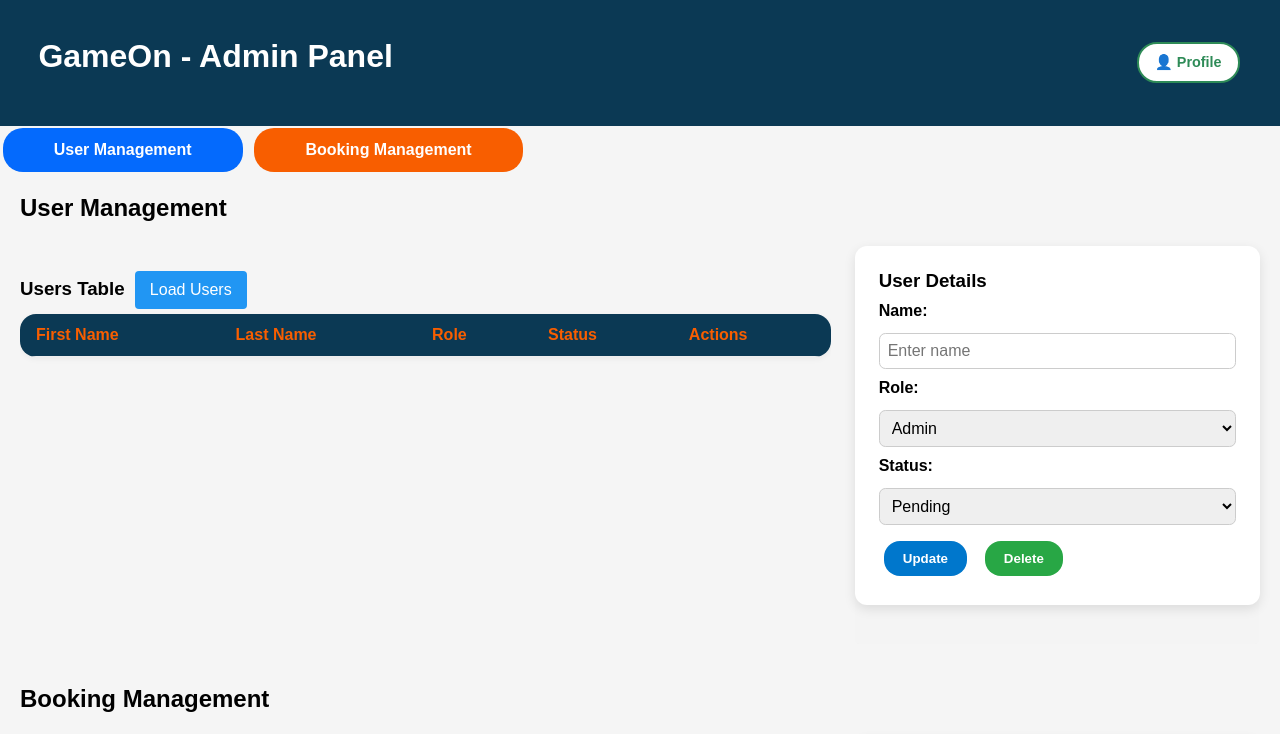
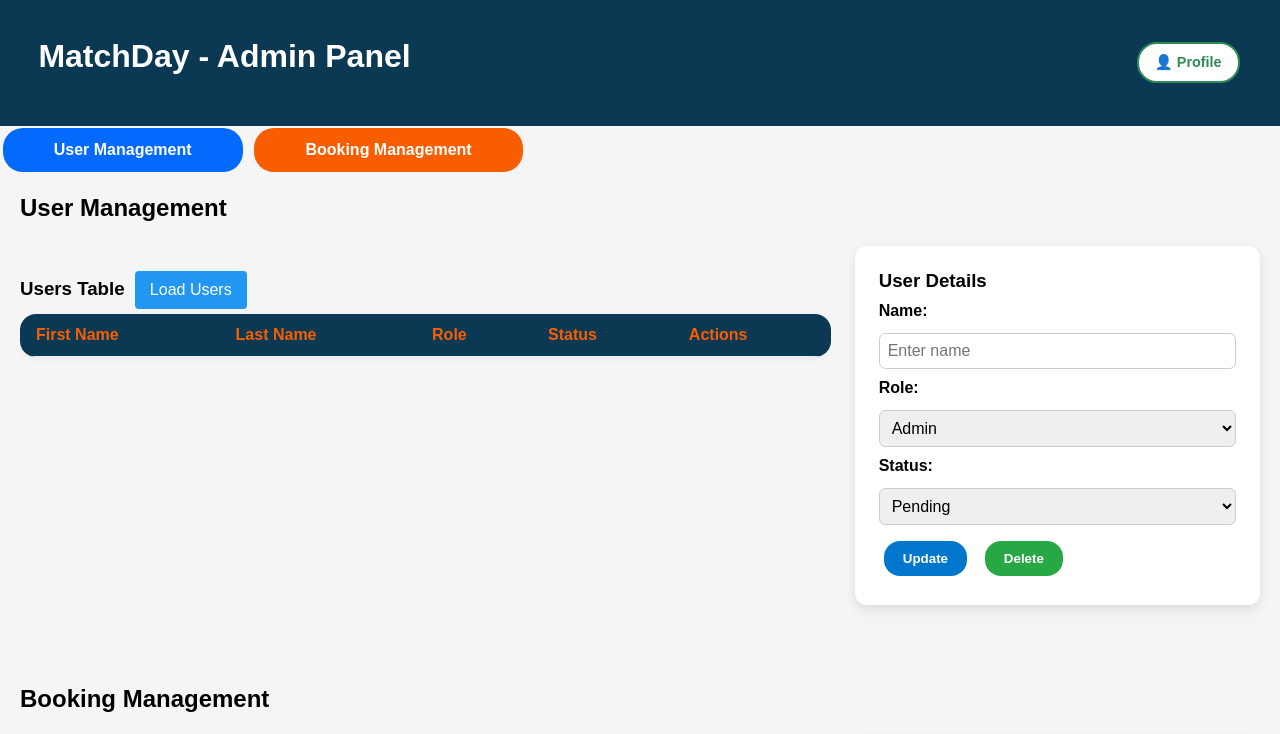
Before and after one commit to pixelbub/sd-project, a website: page a_sHome.html in a window 1280 px wide. Shown: the top 734 px of the page. Drawn offline with Linux system fonts and the light colour scheme.

Commit message:
Update a_sHome.html
changes name

```diff
--- a/a_sHome.html
+++ b/a_sHome.html
@@ -3,7 +3,7 @@
 <head>
   <meta charset="UTF-8">
   <meta name="viewport" content="width=device-width, initial-scale=1.0">
-  <title>GameOn - Admin Panel</title>
+  <title>MstchDay - Admin Panel</title>
   <link rel="stylesheet" href="view_users_style.css" />
   <link rel="stylesheet" href="resHome.css" />
 
@@ -119,7 +119,7 @@
 </head>
 <body>
   <header>
-    <h1>GameOn - Admin Panel</h1>
+    <h1>MatchDay - Admin Panel</h1>
     <aside>
       <a href="profile.html" class="profile-link">👤 Profile</a>
     </aside>
```
